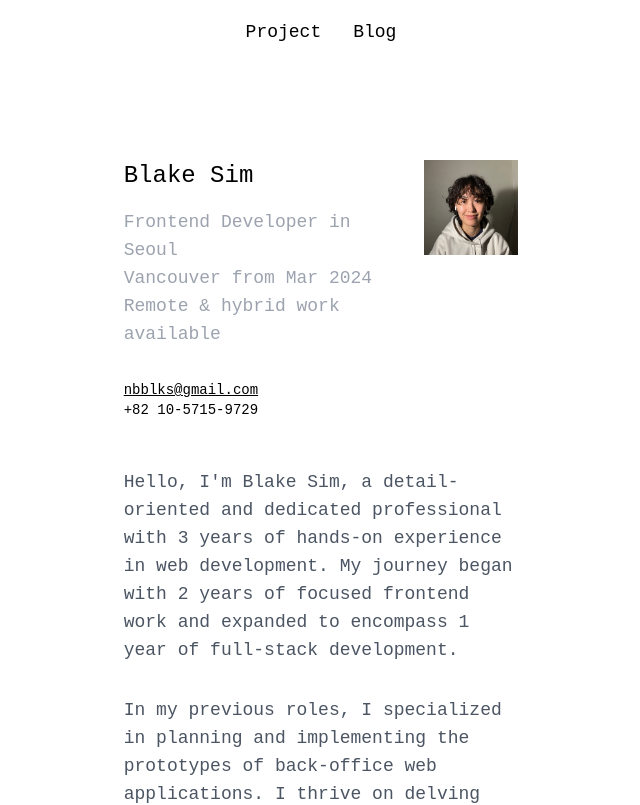
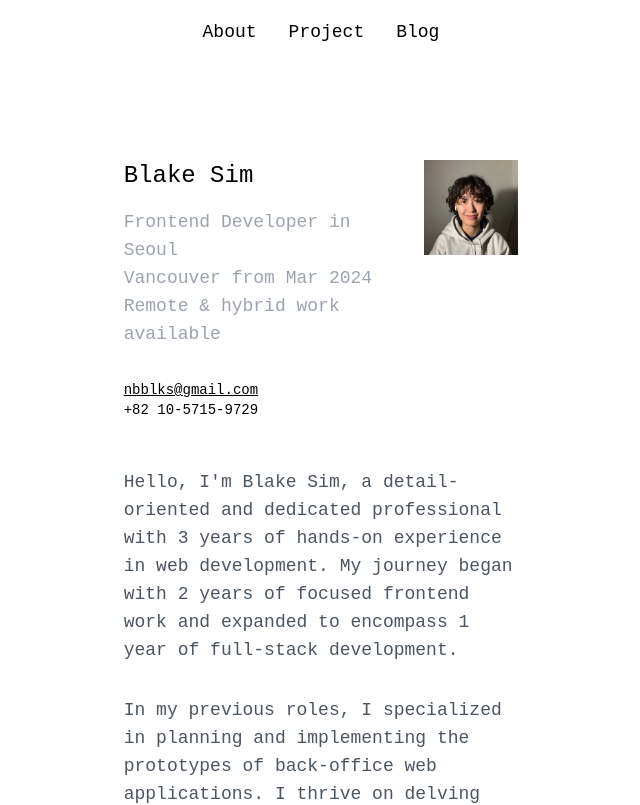
Before and after one commit to nbblk/nbblk.github.io, a SvelteKit app: page / in a window 1280 px wide. Shown: the top 805 px of the page, without its empty margins (319-959 px from the left). Built offline with nearby package versions, Linux system fonts and the light colour scheme.

Commit message:
Modify: add about page

```diff
--- a/src/routes/+layout.svelte
+++ b/src/routes/+layout.svelte
@@ -4,6 +4,7 @@
 </script>
 
 <nav class="w-full h-[50px] p-8 flex justify-center items-center text-lg gap-8">
+	<a href="{base}/">About</a>
 	<a href="{base}/project">Project</a>
 	<a href="https://medium.com/@nbblks">Blog</a>
 </nav>
```
